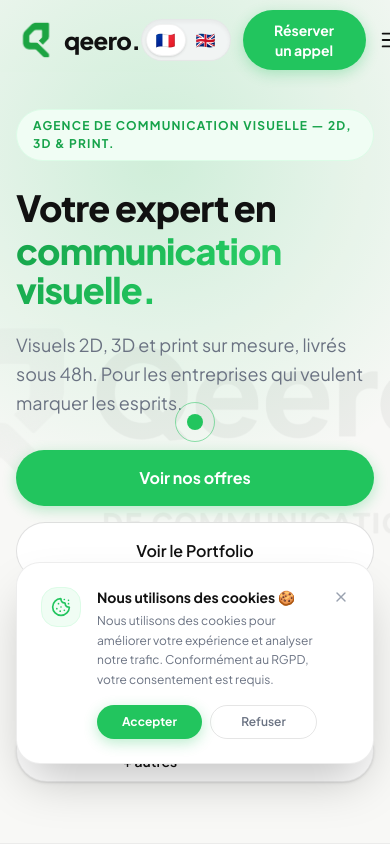
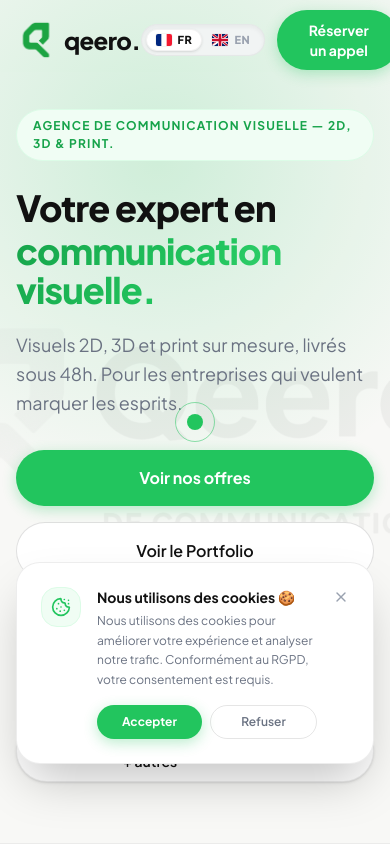
Before and after one commit to Agence-qeero/qeero-agency, a React (Vite) app: page / in a window 390 px wide. Shown: the top 844 px of the page. Built offline with nearby package versions, Linux system fonts and the light colour scheme.

Commit message:
Use SVG flag icons for language switcher

```diff
--- a/src/components/Navbar.jsx
+++ b/src/components/Navbar.jsx
@@ -4,6 +4,31 @@ import { Menu, X } from 'lucide-react';
 import { motion } from 'framer-motion';
 import ContactModal from './ContactModal';
 import TextHover from './TextHover';
+
+const FrenchFlag = () => (
+  <svg viewBox="0 0 640 480" className="w-4 h-3 rounded-[2px] object-cover shadow-[0_0_1px_rgba(0,0,0,0.4)] shrink-0 inline-block overflow-hidden">
+    <g fillRule="evenodd" strokeWidth="1pt">
+      <path fill="#fff" d="M0 0h640v480H0z"/>
+      <path fill="#00267f" d="M0 0h213.3v480H0z"/>
+      <path fill="#f31830" d="M426.7 0H640v480H426.7z"/>
+    </g>
+  </svg>
+);
+
+const UKFlag = () => (
+  <svg viewBox="0 0 640 480" className="w-4 h-3 rounded-[2px] object-cover shadow-[0_0_1px_rgba(0,0,0,0.4)] shrink-0 inline-block overflow-hidden">
+    <path fill="#012169" d="M0 0h640v480H0z"/>
+    <path fill="#FFF" d="m75 0 245 180L565 0h75v60L435 240l205 180v60h-75L320 300 75 480H0v-60l205-180L0 60V0z"/>
+    <path fill="#C8102E" d="m424 288 216 156v36h-49L387 312zm-208 0-216 156v-36l204-148zm0-96L0 36V0h49l204 148zm208 0L640 36V0h-49L387 144z"/>
+    <path fill="#FFF" d="M240 0h160v480H240zM0 160h640v160H0z"/>
+    <path fill="#C8102E" d="M266.7 0h106.6v480H266.7zM0 186.7h640v106.6H0z"/>
+  </svg>
+);
+
+const languages = [
+  { code: 'fr', icon: <FrenchFlag />, label: 'FR' },
+  { code: 'en', icon: <UKFlag />, label: 'EN' },
+];
 
 const Navbar = () => {
   const { language, setLanguage, t } = useLanguage();
@@ -56,10 +81,7 @@ const Navbar = () => {
 
             <div className="flex items-center gap-3">
               <div className="relative flex items-center bg-gray-100/90 p-1 rounded-full border border-black/5 shadow-inner">
-                {[
-                  { code: 'fr', flag: '🇫🇷', label: 'FR' },
-                  { code: 'en', flag: '🇬🇧', label: 'EN' },
-                ].map((item) => {
+                {languages.map((item) => {
                   const isActive = language === item.code;
                   return (
                     <button
@@ -71,14 +93,14 @@ const Navbar = () => {
                       title={item.code === 'fr' ? 'Français' : 'English'}
                     >
                       <motion.span
-                        className="text-base inline-block"
-                        whileHover={{ scale: 1.25, y: -1 }}
+                        className="inline-flex items-center"
+                        whileHover={{ scale: 1.15 }}
                         whileTap={{ scale: 0.9 }}
                         transition={{ type: 'spring', stiffness: 400, damping: 15 }}
                       >
-                        {item.flag}
+                        {item.icon}
                       </motion.span>
-                      <span className="hidden sm:inline text-[11px] font-extrabold tracking-wider">{item.label}</span>
+                      <span className="text-[11px] font-extrabold tracking-wider">{item.label}</span>
                       {isActive && (
                         <motion.div
                           layoutId="active-flag-pill"
@@ -113,10 +135,7 @@ const Navbar = () => {
             <div className="flex items-center justify-between pb-4 border-b border-black/5">
               <span className="text-sm font-bold text-gray-500">Langue / Language</span>
               <div className="relative flex items-center bg-gray-100 p-1 rounded-full border border-black/5">
-                {[
-                  { code: 'fr', flag: '🇫🇷', label: 'FR' },
-                  { code: 'en', flag: '🇬🇧', label: 'EN' },
-                ].map((item) => (
+                {languages.map((item) => (
                   <button
                     key={item.code}
                     onClick={() => setLanguage(item.code)}
@@ -124,7 +143,7 @@ const Navbar = () => {
                       language === item.code ? 'bg-white shadow text-[#111111]' : 'text-gray-400'
                     }`}
                   >
-                    <span>{item.flag}</span>
+                    <span className="inline-flex items-center">{item.icon}</span>
                     <span className="text-xs font-extrabold">{item.label}</span>
                   </button>
                 ))}
```
